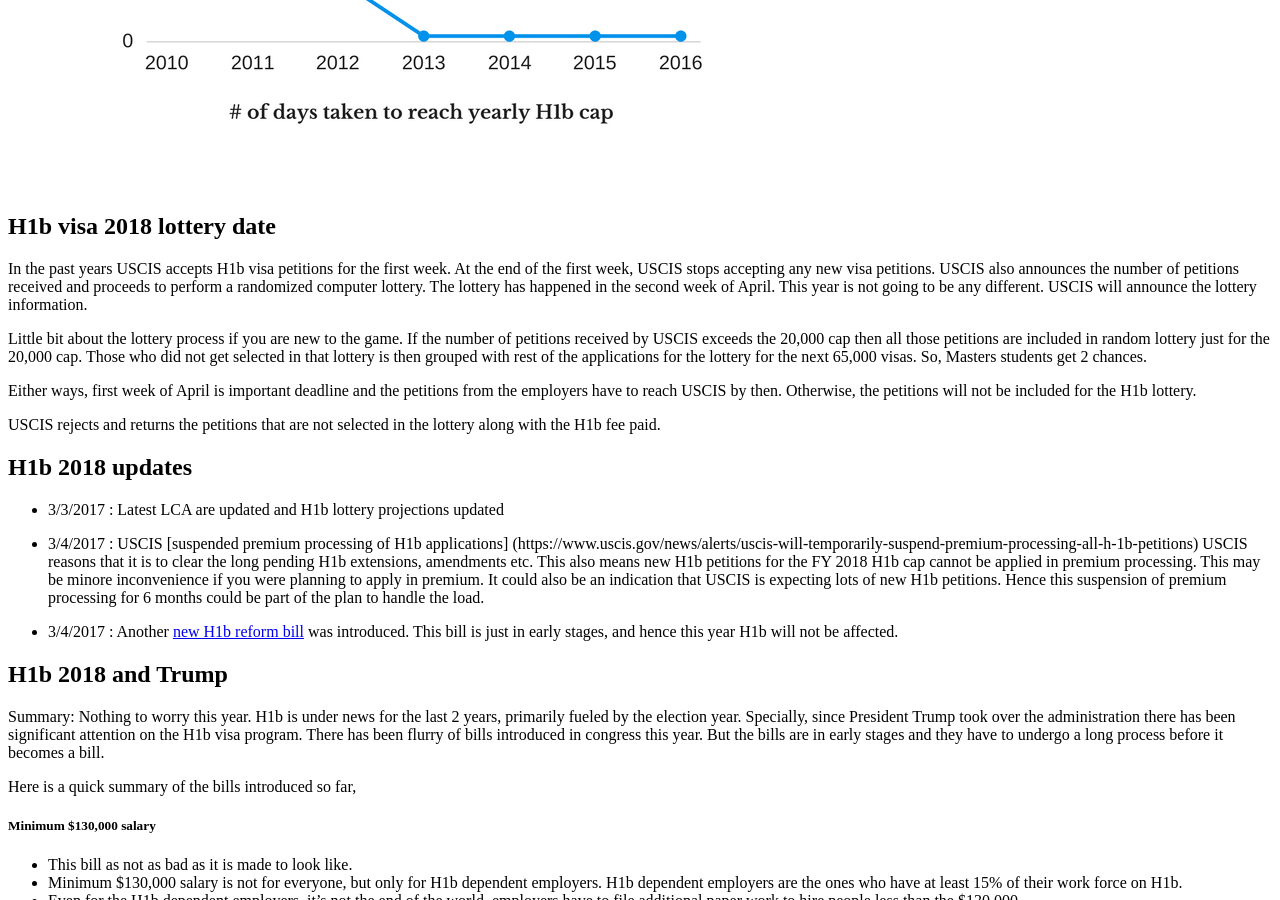
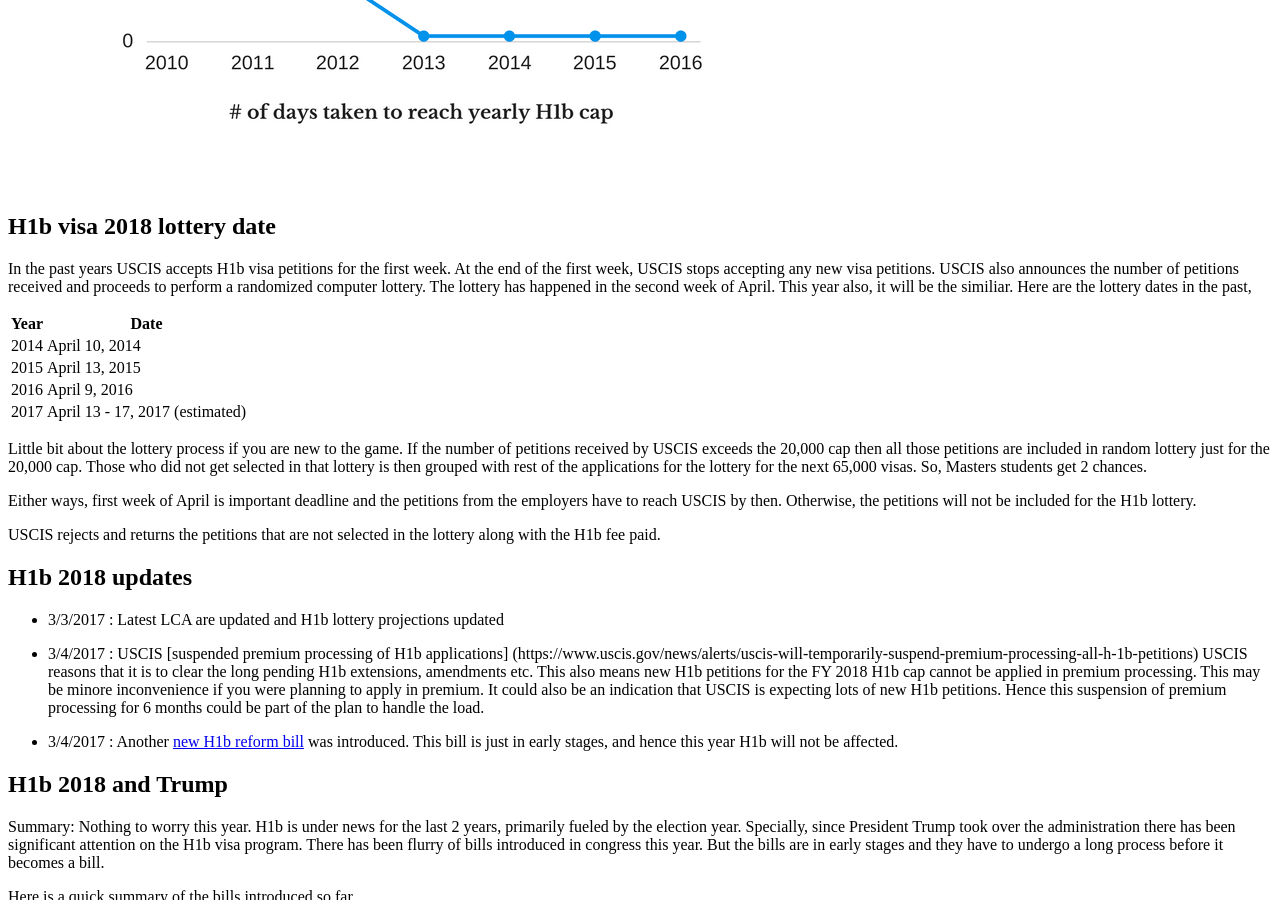
Before and after one commit to gitforwork2/gitforwork.github.io, a Jekyll site: the page built from _posts/2017-3-5-h1b-2018-lottery.md, in a window 1280 px wide and 900 px high, scrolled down 2692 px. Built offline with Jekyll 4.4.1, drawn with Linux system fonts in a browser that asks for light colours; nearby versions of some CDN libraries; comment, search, counter and statistics services are not loaded.

Commit message:
Update 2017-3-5-h1b-2018-lottery.md

```diff
--- a/_posts/2017-3-5-h1b-2018-lottery.md
+++ b/_posts/2017-3-5-h1b-2018-lottery.md
@@ -54,7 +54,15 @@
 ![H1b-lottery](/assets/images/posts/h1b-lottery-v1.0.png)
 
 ## H1b visa 2018 lottery date
-In the past years USCIS accepts H1b visa petitions for the first week. At the end of the first week, USCIS stops accepting any new visa petitions. USCIS also announces the number of petitions received and proceeds to perform a randomized computer lottery. The lottery has happened in the second week of April. This year is not going to be any different. USCIS will announce the lottery information.
+In the past years USCIS accepts H1b visa petitions for the first week. At the end of the first week, USCIS stops accepting any new visa petitions. USCIS also announces the number of petitions received and proceeds to perform a randomized computer lottery. The lottery has happened in the second week of April. This year also, it will be the similiar.
+Here are the lottery dates in the past,
+
+Year | Date
+-----|------
+2014 | April 10, 2014
+2015 | April 13, 2015
+2016 | April 9, 2016
+2017 | April 13 - 17, 2017 (estimated)
 
 Little bit about the lottery process if you are new to the game. If the number of petitions received by USCIS exceeds the 20,000 cap then all those petitions are included in random lottery just for the 20,000 cap. Those who did not get selected in that lottery is then grouped with rest of the applications for the lottery for the next 65,000 visas. So, Masters students get 2 chances.
 
```
